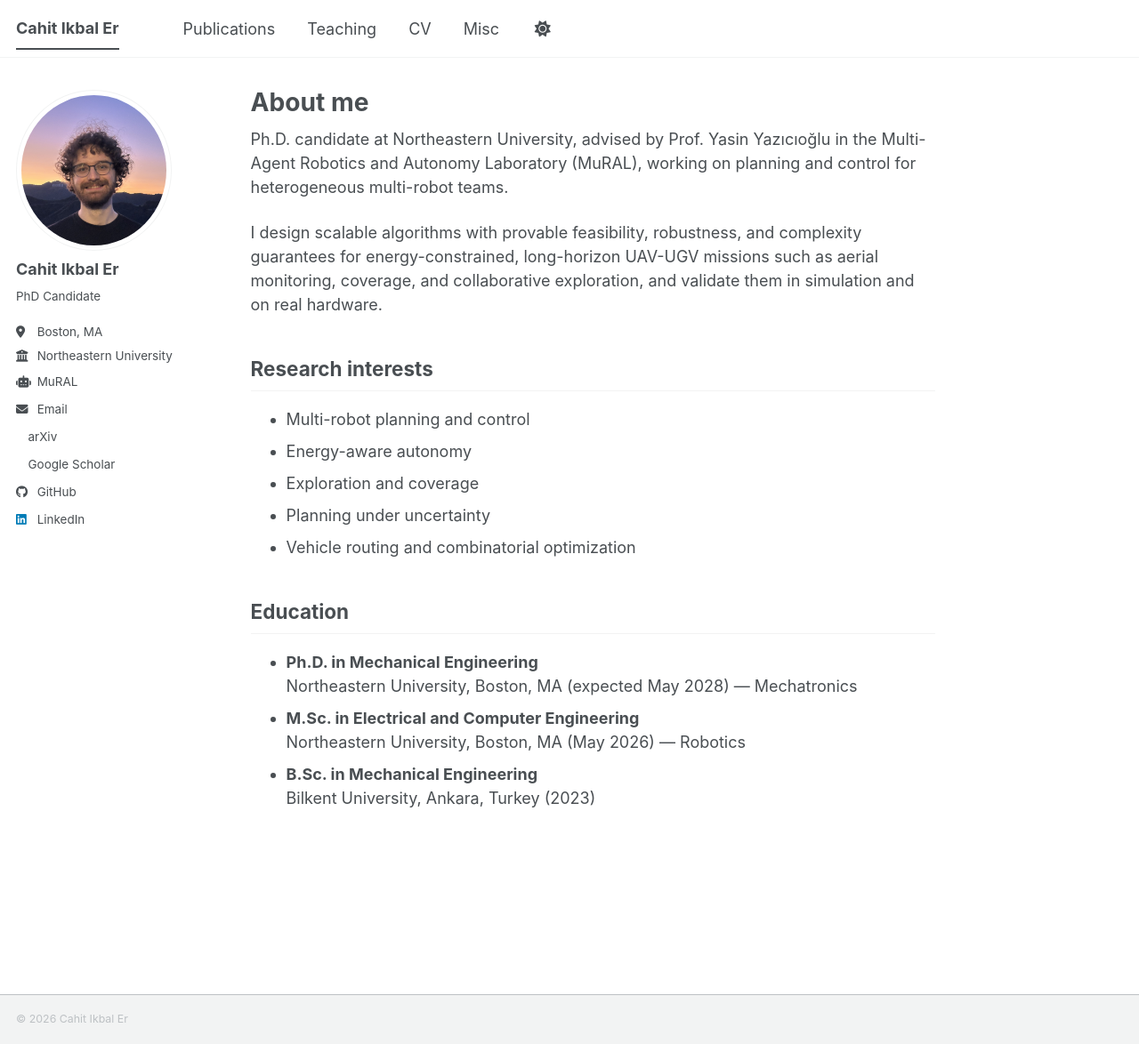
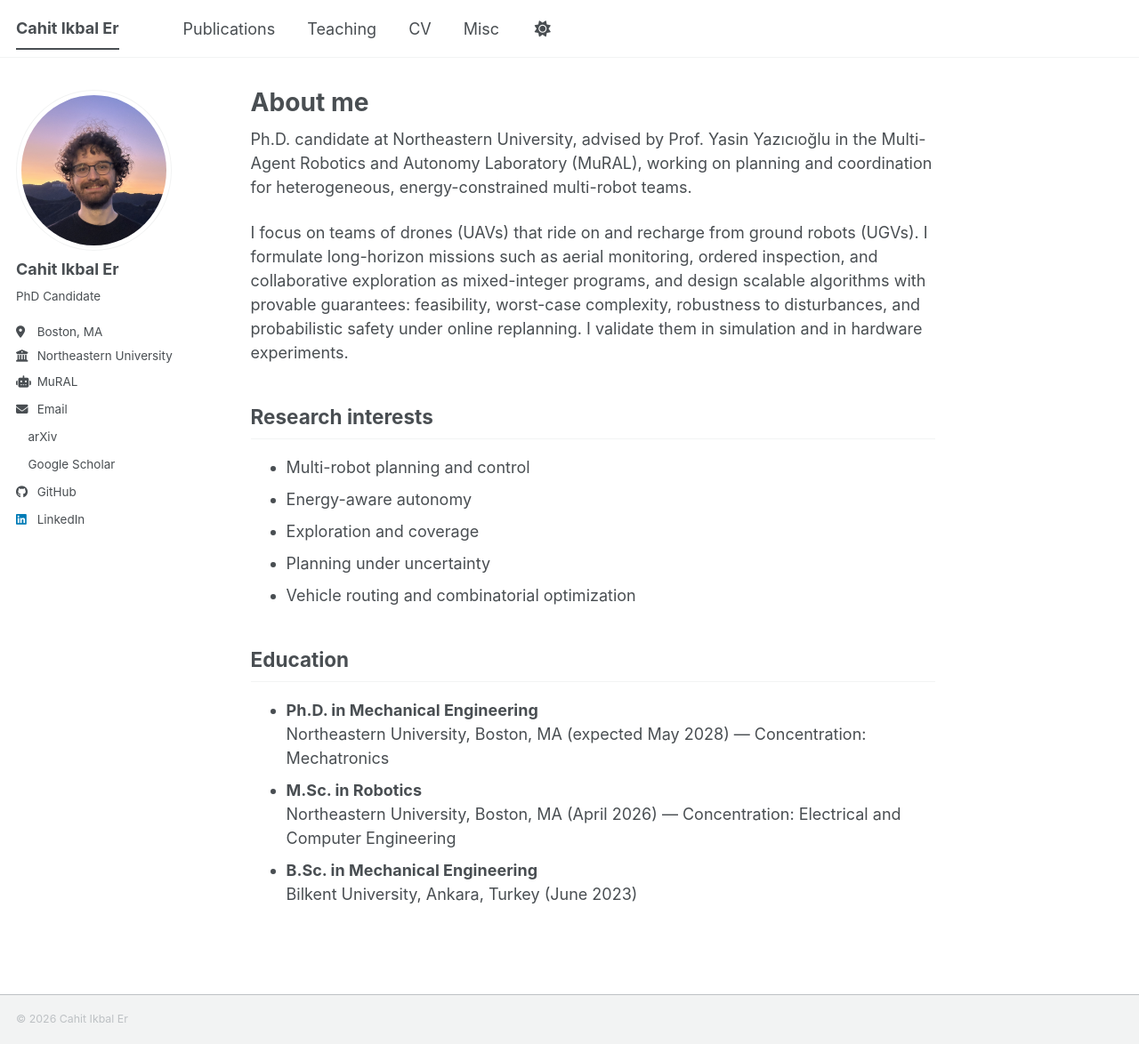
Before and after one commit to cahiter/cahiter.github.io, a Jekyll site: the page built from _pages/about.md, in a window 1280 px wide and 1174 px high. Shown: the whole window at 89% size. Built offline with Jekyll 4.4.1, drawn with Linux system fonts in a browser that asks for light colours; a style sheet for code colours, icons or effects is not loaded.

Commit message:
Update about.md

```diff
--- a/_pages/about.md
+++ b/_pages/about.md
@@ -7,9 +7,9 @@ redirect_from:
   - /about.html
 ---
 
-Ph.D. candidate at Northeastern University, advised by Prof. Yasin Yazıcıoğlu in the Multi-Agent Robotics and Autonomy Laboratory (MuRAL), working on planning and control for heterogeneous multi-robot teams.
+Ph.D. candidate at Northeastern University, advised by Prof. Yasin Yazıcıoğlu in the Multi-Agent Robotics and Autonomy Laboratory (MuRAL), working on planning and coordination for heterogeneous, energy-constrained multi-robot teams.
 
-I design scalable algorithms with provable feasibility, robustness, and complexity guarantees for energy-constrained, long-horizon UAV-UGV missions such as aerial monitoring, coverage, and collaborative exploration, and validate them in simulation and on real hardware.
+I focus on teams of drones (UAVs) that ride on and recharge from ground robots (UGVs). I formulate long-horizon missions such as aerial monitoring, ordered inspection, and collaborative exploration as mixed-integer programs, and design scalable algorithms with provable guarantees: feasibility, worst-case complexity, robustness to disturbances, and probabilistic safety under online replanning. I validate them in simulation and in hardware experiments.
 
 ## Research interests
 
@@ -22,8 +22,8 @@ I design scalable algorithms with provable feasibility, robustness, and complexi
 ## Education
 
 - **Ph.D. in Mechanical Engineering** <br>
-  Northeastern University, Boston, MA (expected May 2028) — Mechatronics
-- **M.Sc. in Electrical and Computer Engineering** <br>
-  Northeastern University, Boston, MA (May 2026) — Robotics
+  Northeastern University, Boston, MA (expected May 2028) — Concentration: Mechatronics
+- **M.Sc. in Robotics** <br>
+  Northeastern University, Boston, MA (April 2026) — Concentration: Electrical and Computer Engineering
 - **B.Sc. in Mechanical Engineering** <br>
-  Bilkent University, Ankara, Turkey (2023)
+  Bilkent University, Ankara, Turkey (June 2023)
```
